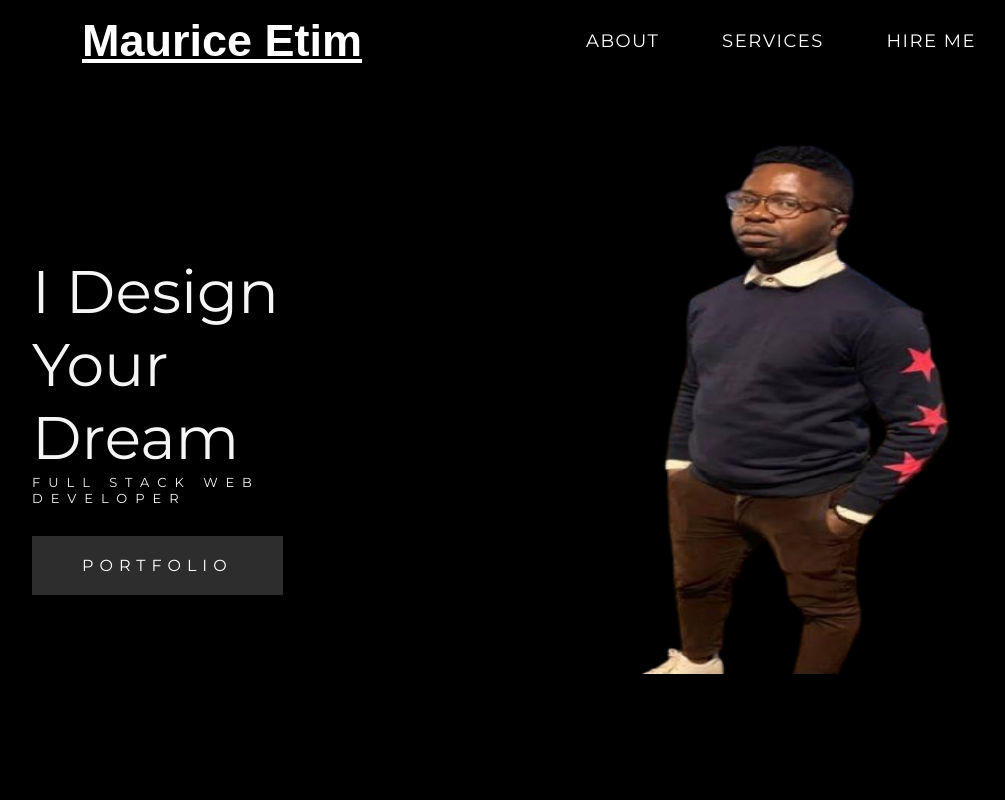
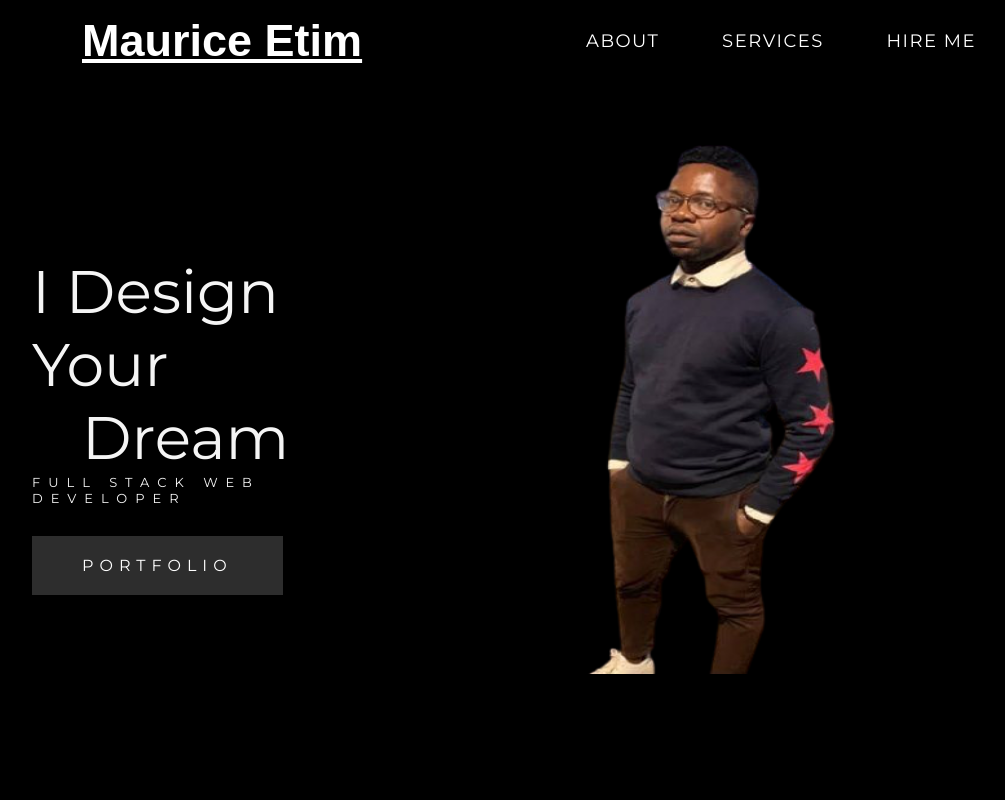
Before and after one commit to Morsetim/MyPortfolio, a plain HTML site: page index.html in a window 1280 px wide. Shown: the top 800 px of the page, without its empty margins (96-1101 px from the left). Drawn offline with Linux system fonts and the light colour scheme.

Commit message:
Adjust the imgage with

```diff
--- a/index.html
+++ b/index.html
@@ -29,7 +29,7 @@
   <!-- Hero Section  -->
   <section id="hero" class="hero container">
     <div class="hero-info">
-      <h1 class="hero-info-heading">I Design <br>Your Dream</h1>
+      <h1 class="hero-info-heading">I Design Your<br> <span class="dream">Dream</span></h1>
       <p class="hero-info-subheading">Full stack web developer</p>
       <a href="#" type="button" class="hero-info-button">Portfolio</a>
     </div>
--- a/style.css
+++ b/style.css
@@ -150,6 +150,10 @@ html {
 	justify-content: center;
 	align-items: center;
 }
+.dream{
+	text-align: center;
+	margin-left: 50px;
+}
 .hero .hero-info {
 	width: 100%;
 	text-align: center;
@@ -183,7 +187,7 @@ html {
 }
 .hero .hero-img img {
 	height: 530px;
-	width: 100%;
+	width: 80%;
 }
 /* End Hero Section */
 
```
